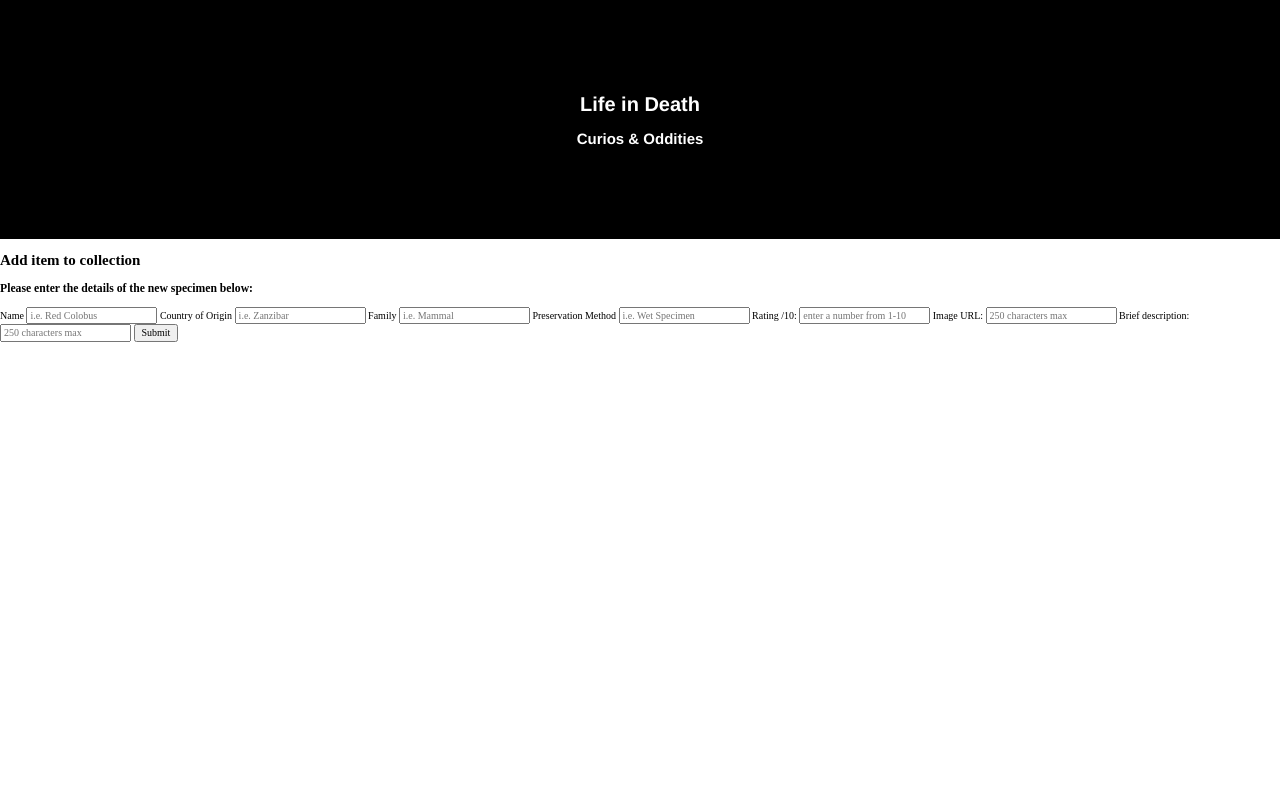
After one commit to mtmgoliath/project2-collectors-app, a PHP site: page /upload-form.php in a window 1280 px wide. The commit adds this page. Run offline with PHP 8.4, Linux system fonts and the light colour scheme.

Commit message:
got form working and inoputting to db.TODO refining functions

```diff
--- /dev/null
+++ b/form-style.css
@@ -0,0 +1,13 @@
+body {
+    font-size: 10px;
+}
+.form-container {
+}
+header {
+    background-color: #000000;
+    color: #ffffff;
+    text-align: center;
+    font-family: Herculanum, Helvetica;
+    padding-top: 5rem;
+    padding-bottom: 5rem;
+}
--- a/style.css
+++ b/style.css
@@ -23,7 +23,7 @@ h2 {
     font-size: 2.5rem;
 }
 
-.intro p{
+.intro {
     text-align: center;
     font-size: 1.75rem;
     margin-left: 4rem;
--- /dev/null
+++ b/upload-form.php
@@ -0,0 +1,43 @@
+<?php
+session_start();
+if (isset($_POST['item-name'])) {
+    header('location:/project-collectors-app/data-items.php');
+}
+?>
+<html>
+<head>
+    <title>Add to Collection</title>
+    <link rel="stylesheet" type="text/css" href="normalize.css">
+    <link rel="stylesheet" type="text/css" href="form-style.css">
+    <meta name="viewport" content="width=device-width, initial-scale=1">
+</head>
+<body>
+<header>
+    <h1>Life in Death</h1>
+    <h2>Curios & Oddities</h2>
+</header>
+<section class="intro">
+    <h2>Add item to collection</h2>
+    <h3>Please enter the details of the new specimen below:</h3>
+</section>
+<div class="form-container">
+    <form action="data-items.php" method="post" name="upload-form">
+        <label for="item-name">Name</label>
+        <input name="item-name" type="text" placeholder="i.e. Red Colobus"/>
+        <label for="item-origin">Country of Origin</label>
+        <input name="item-origin" type="text" placeholder="i.e. Zanzibar"/>
+        <label for="item-family">Family</label>
+        <input name="item-family" type="text" placeholder="i.e. Mammal"/>
+        <label for="item-method">Preservation Method</label>
+        <input name="item-method" type="text" placeholder="i.e. Wet Specimen"/>
+        <label for="item-rating">Rating /10:</label>
+        <input name="item-rating" type="text" placeholder="enter a number from 1-10"/>
+        <label for="item-image">Image URL:</label>
+        <input name="item-image" type="text" placeholder="250 characters max"/>
+        <label for="item-description">Brief description:</label>
+        <input name="item-description" type="text" placeholder="250 characters max"/>
+        <input name="submit" type="submit">
+    </form>
+</div>
+</body>
+</html>
```
Also changed, not shown: data-items.php (added, +29 -0 lines), form-functions.php (added, +13 -0 lines), test/form-functions.php (added, +11 -0 lines).
